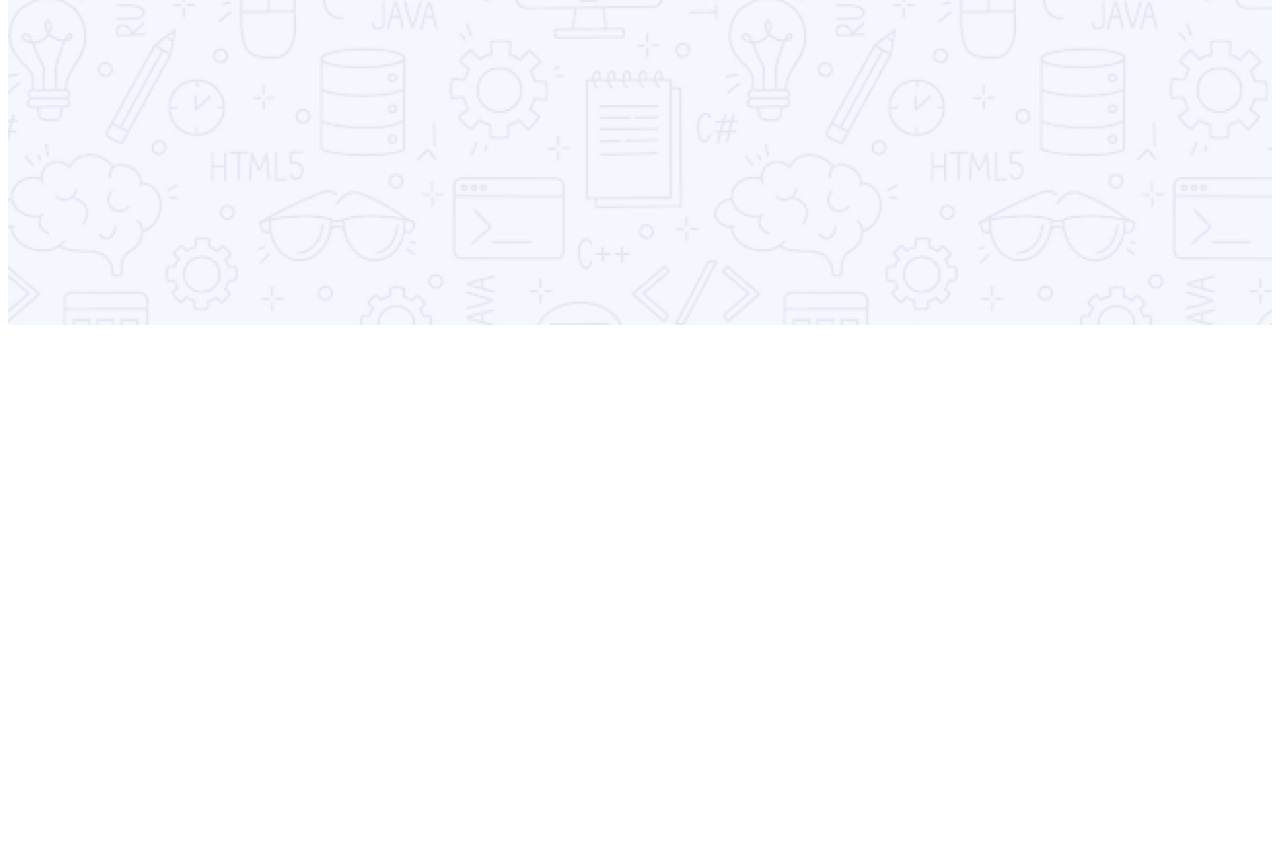
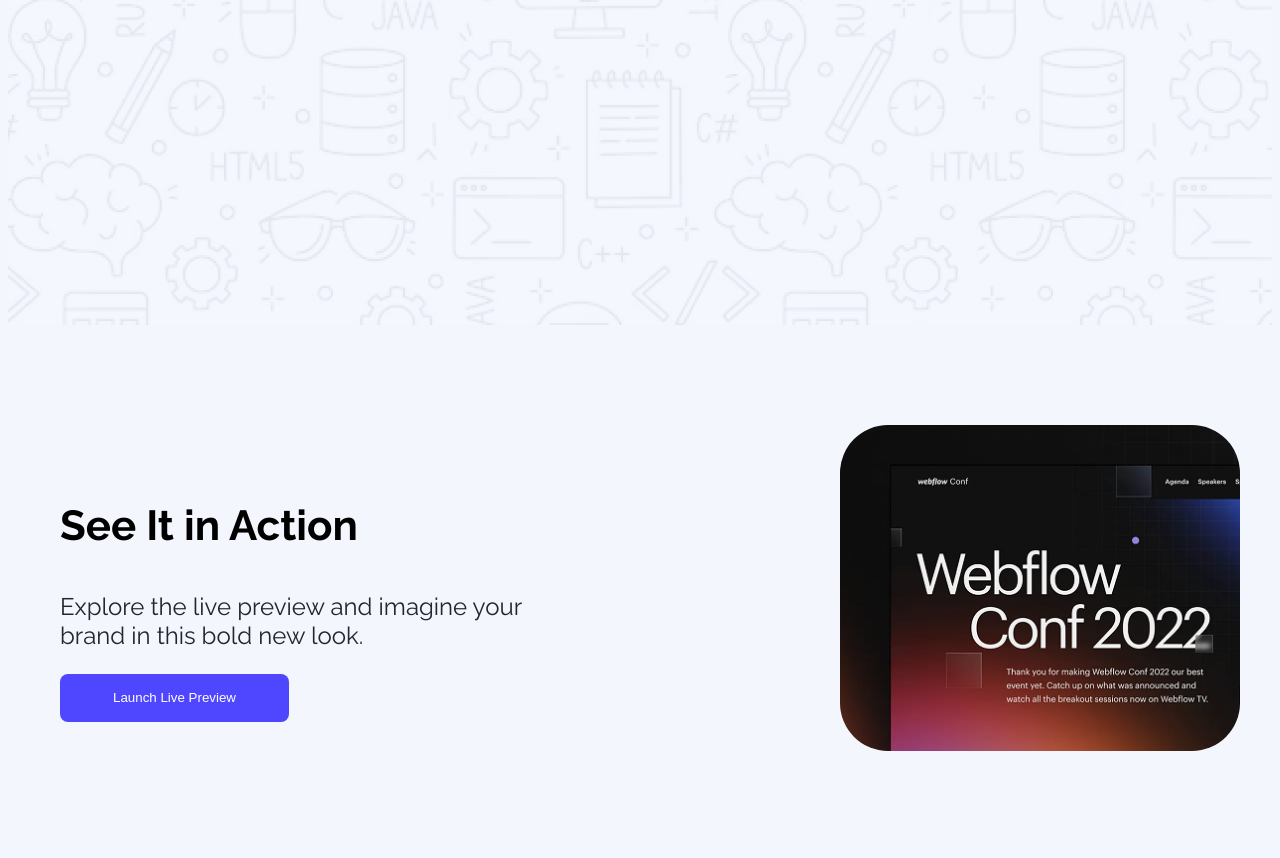
Before and after one commit to saiem1209/assignment-001, a plain HTML site: page index.html in a window 1280 px wide. Shown: the part 803-1661 px from the top of the page. Before the commit the page ends 1136 px from the top, so only its background shows below. Drawn offline with Linux system fonts and the light colour scheme.

Commit message:
see it in action added

```diff
--- a/index.html
+++ b/index.html
@@ -26,7 +26,18 @@
         </div>
       </nav>
     </header>
-    <main></main>
+    <main>
+      <section class="see-it-in-action">
+        <div class="see-action">
+          <div class="action-content">
+            <h3>See It in Action</h3>
+            <p>Explore the live preview and imagine your brand in this bold new look.</p>
+            <button class="btn-primary live-button">Launch Live Preview</button>
+          </div>
+          <div><img src="Assets/wc-mini.png" alt=""></div>
+        </div>
+        </section>
+    </main>
     <footer>
 
     </footer>
--- a/style/style.css
+++ b/style/style.css
@@ -61,3 +61,50 @@ nav div a{
     text-align: center;
 
 }
+
+/* body style */
+body{
+    background-color: #f3f6fd;
+
+}
+/* see it in action section addeed */
+.see-it-in-action {
+  display: flex;
+  justify-content: center;
+  padding: 100px 20px;
+}
+
+.see-action {
+  display: flex;
+  align-items: center;
+  justify-content: space-between;
+  max-width: 1200px;
+  width: 100%;
+}
+
+.action-content {
+  max-width: 500px;
+  padding: 20px;
+  text-align: left;
+}
+
+.see-it-in-action img {
+  width: 400px;
+  height: auto;
+  border-radius: 48px;
+}
+
+
+.action-content h3{
+    font-size: 42px;
+    font-weight: bold;
+}
+.action-content p{
+    font-size: 24px;
+    font-weight: normal;
+    color: #252432;
+}
+.live-button{
+    height: 48px;
+    width: 229px;
+}
```
